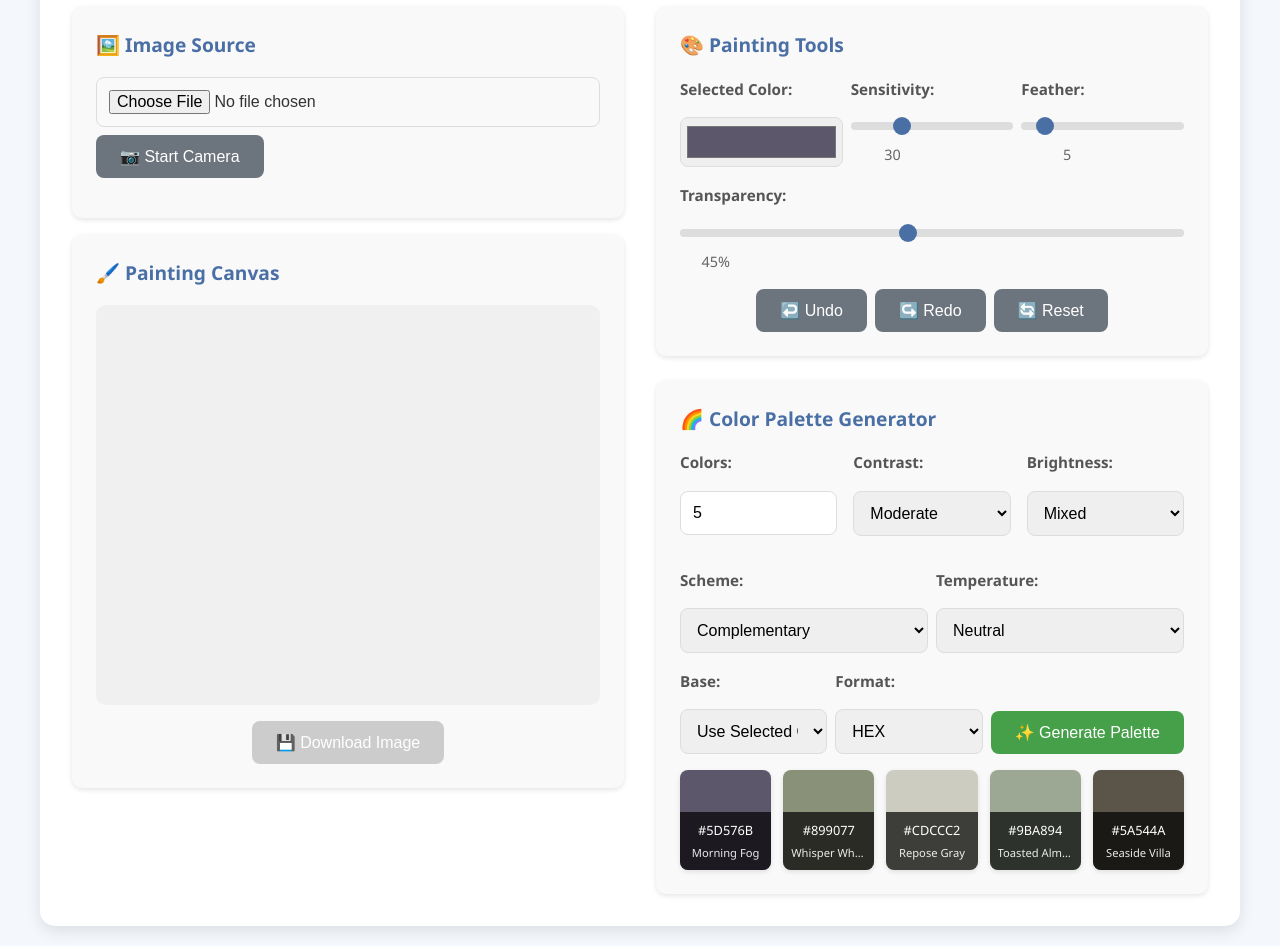
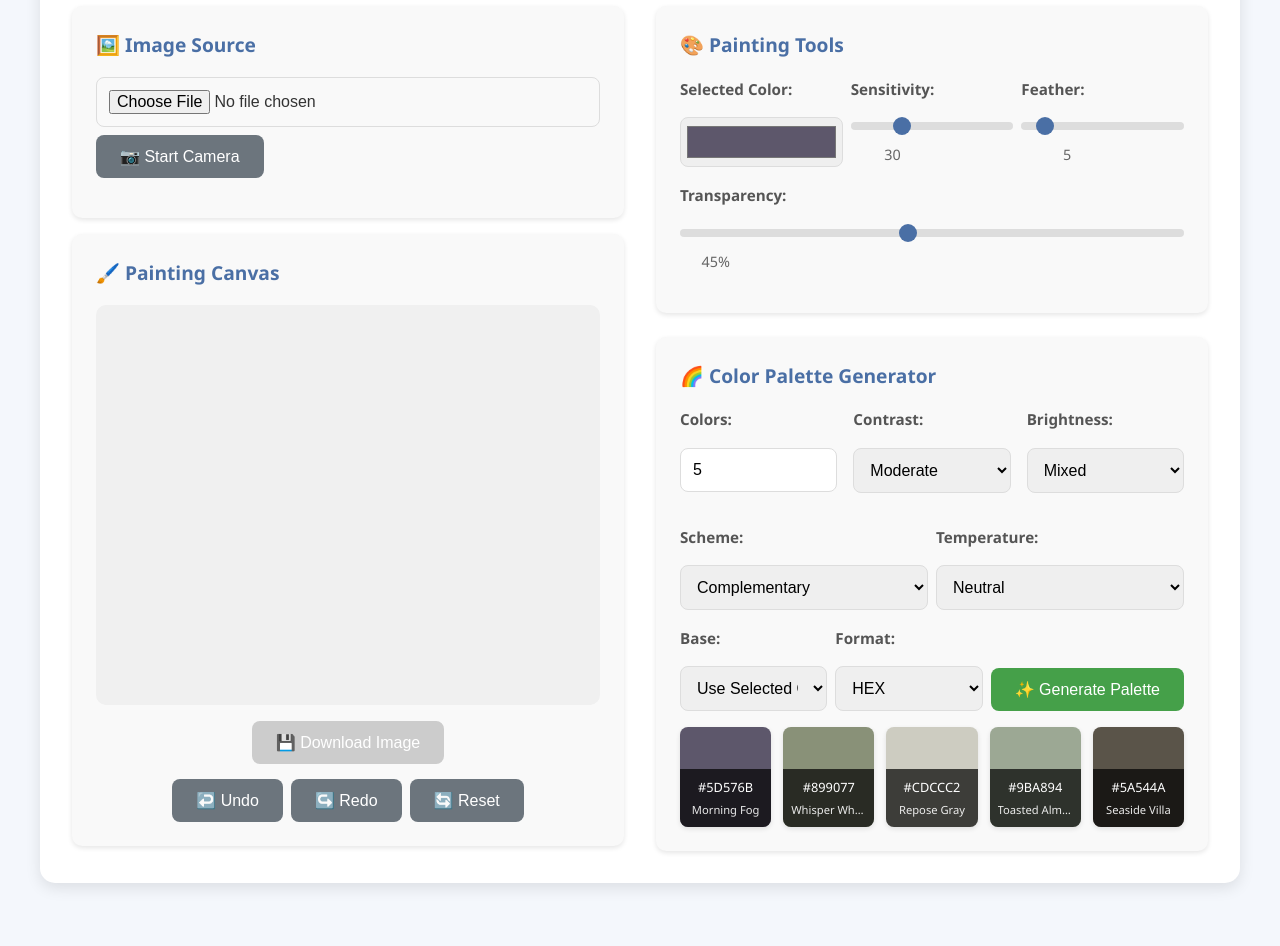
Before and after one commit to jadrsamara/live-color, a plain HTML site: page index.html in a window 1280 px wide. Shown: the part 121-1067 px from the top of the page. After the commit the page ends 1024 px from the top, so only its background shows below. Drawn offline with Linux system fonts and the light colour scheme.

Commit message:
improve ux

```diff
--- a/index.html
+++ b/index.html
@@ -35,6 +35,11 @@
                     <div class="download-container">
                         <button id="downloadBtn" class="success" disabled>💾 Download Image</button>
                     </div>
+                    <div class="history-controls" style="padding-top: 15px;">
+                        <button id="undoBtn" class="secondary">↩️ Undo</button>
+                        <button id="redoBtn" class="secondary">↪️ Redo</button>
+                        <button id="resetBtn" class="secondary">🔄 Reset</button>
+                    </div>
                 </div>
             </div>
 
@@ -64,11 +69,6 @@
                         <span id="transparencyValue">45%</span>
                     </div>
 
-                    <div class="history-controls">
-                        <button id="undoBtn" class="secondary">↩️ Undo</button>
-                        <button id="redoBtn" class="secondary">↪️ Redo</button>
-                        <button id="resetBtn" class="secondary">🔄 Reset</button>
-                    </div>
                 </div>
 
                 <div class="panel">
```
